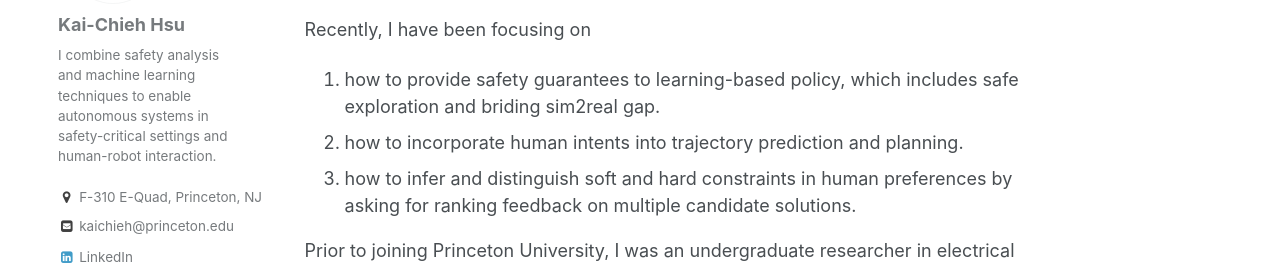
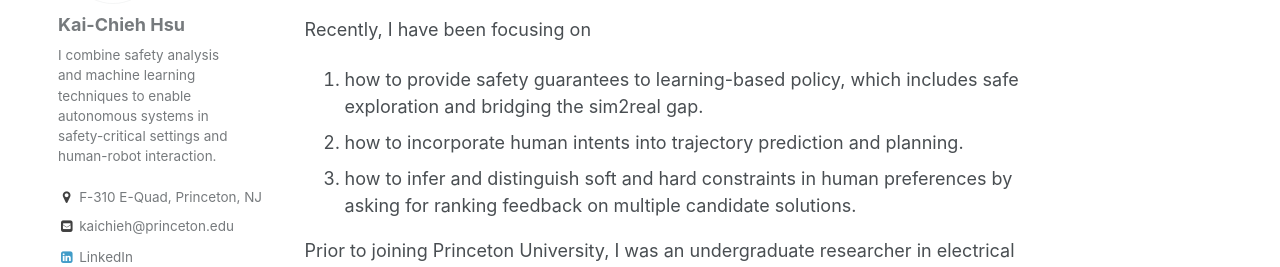
Before and after one commit to kaichiehhsu/kaichiehhsu.github.io, a Jekyll site: the page built from _pages/about.md, in a window 1280 px wide and 900 px high. Shown: the part 249-516 px from the top of the window. Built offline with Jekyll 4.4.1, drawn with Linux system fonts in a browser that asks for light colours.

Commit message:
minor: fix typo

```diff
--- a/_pages/about.md
+++ b/_pages/about.md
@@ -9,7 +9,7 @@ I am so fortunate to work with <a href="https://ece.princeton.edu/people/jaime-f
 
 <!-- how to provide safety and convergence guarantees for learning-based multi-agent reinforcement learning in zero-sum games, and -->
 Recently, I have been focusing on
-1. how to provide safety guarantees to learning-based policy, which includes safe exploration and briding sim2real gap.
+1. how to provide safety guarantees to learning-based policy, which includes safe exploration and bridging the sim2real gap.
 2. how to incorporate human intents into trajectory prediction and planning.
 3. how to infer and distinguish soft and hard constraints in human preferences by asking for ranking feedback on multiple candidate solutions.
 
```
